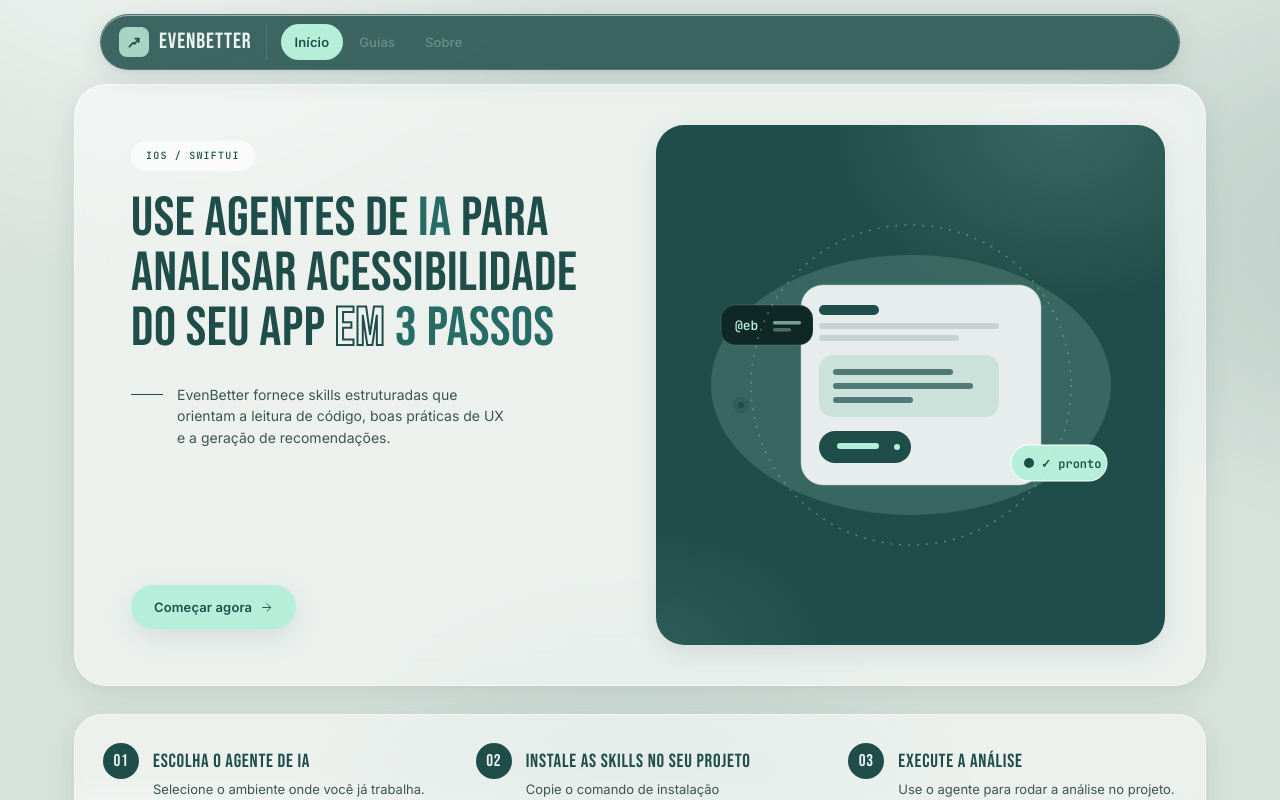
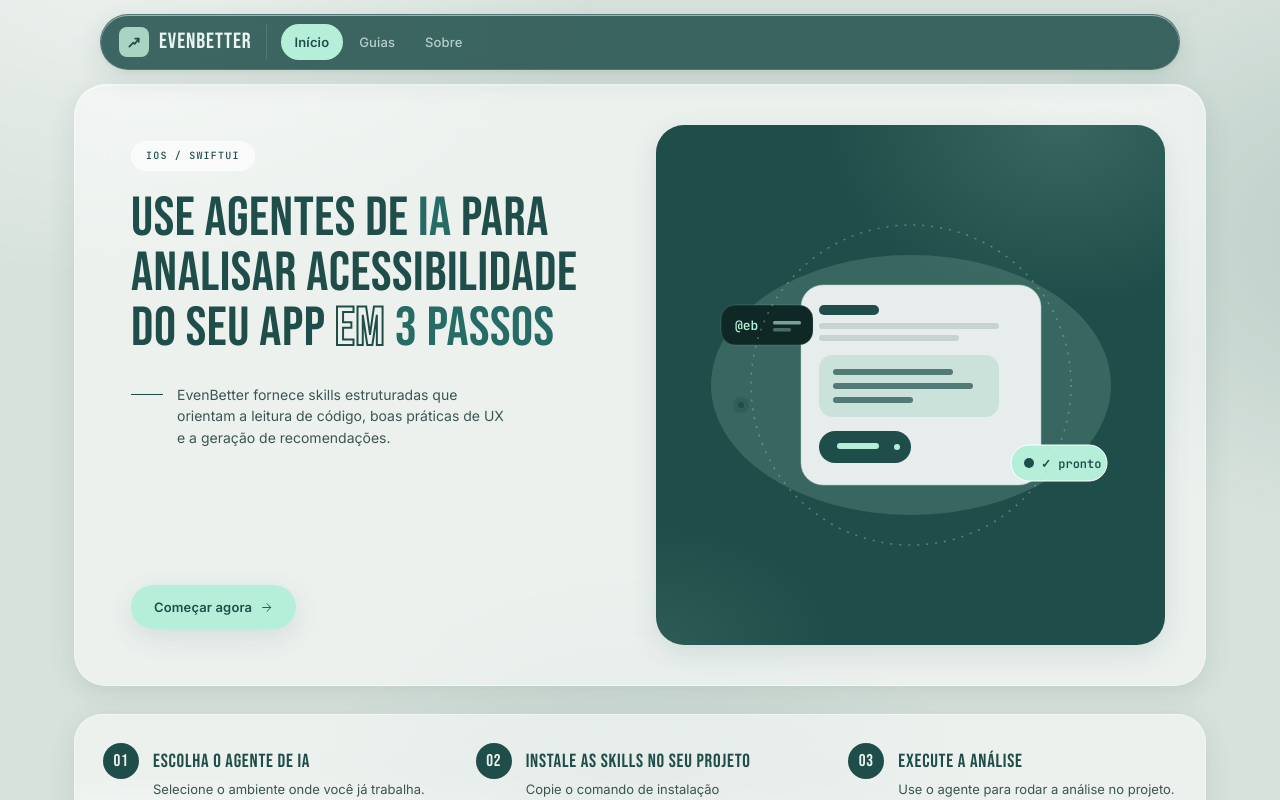
Before and after one commit to MelloBirkan/eb-website, a Next.js app: page / in a window 1280 px wide. Shown: the top 800 px of the page. Built offline with nearby package versions, Linux system fonts and the light colour scheme.

Commit message:
Make header nav links clickable
Replace the disabled "Em breve" spans for Guias and Sobre with actual
Link elements. Guias now scrolls to the agent selection on the home
page; Sobre points to the /about-03 template.

```diff
--- a/app/_components/tutorial-primitives.tsx
+++ b/app/_components/tutorial-primitives.tsx
@@ -145,8 +145,8 @@ export function TutorialNav() {
         </Link>
         <div className="eb-nav-links">
           <Link href="/" className="eb-nav-link">Início</Link>
-          <span className="eb-nav-link active">Guias</span>
-          <span className="eb-nav-link eb-nav-link-disabled" title="Em breve">Sobre</span>
+          <Link href="/#escolha-seu-agente" className="eb-nav-link active">Guias</Link>
+          <Link href="/about-03" className="eb-nav-link">Sobre</Link>
         </div>
         <div className="eb-nav-spacer" />
       </nav>
--- a/app/page.tsx
+++ b/app/page.tsx
@@ -80,8 +80,8 @@ function Nav() {
         </Link>
         <div className="eb-nav-links">
           <Link href="/" className="eb-nav-link active">Início</Link>
-          <span className="eb-nav-link eb-nav-link-disabled" title="Em breve">Guias</span>
-          <span className="eb-nav-link eb-nav-link-disabled" title="Em breve">Sobre</span>
+          <Link href="/#escolha-seu-agente" className="eb-nav-link">Guias</Link>
+          <Link href="/about-03" className="eb-nav-link">Sobre</Link>
         </div>
         <div className="eb-nav-spacer" />
       </nav>
```
